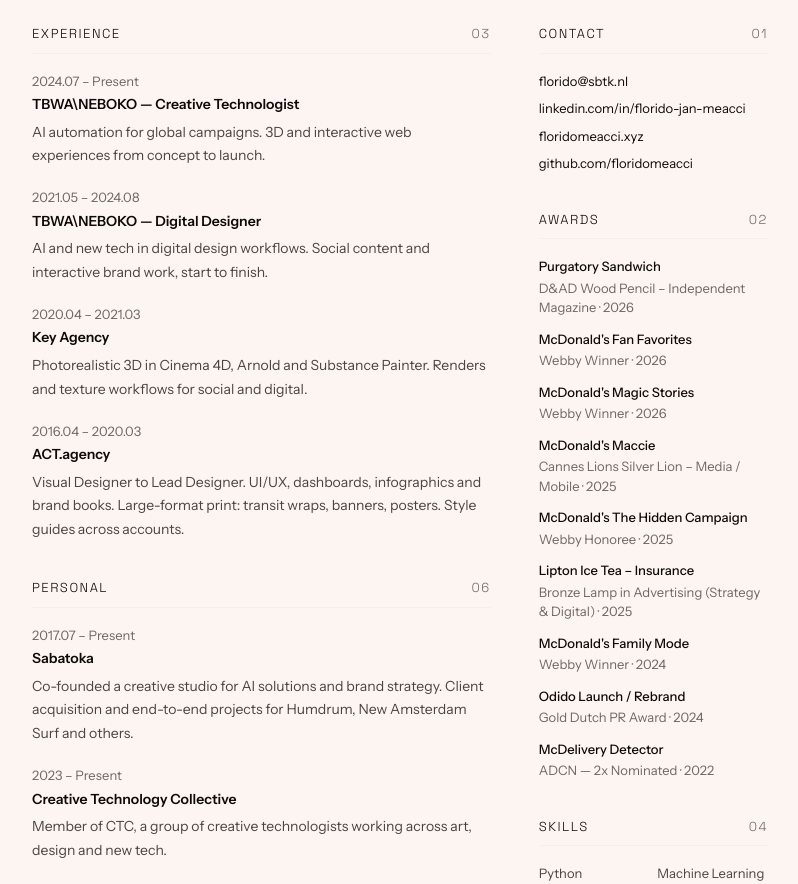
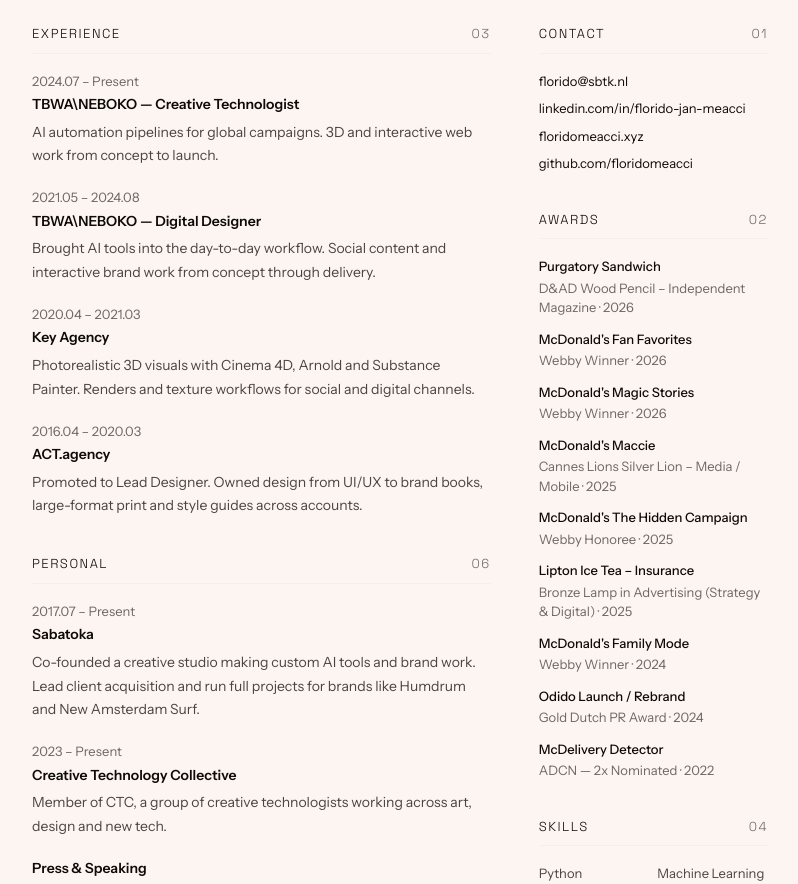
Before and after one commit to floridomeacci/2026portfolio, a Vue app: page /about in a window 1280 px wide. Shown: the part 240-1124 px from the top of the page, without its empty margins (240-1038 px from the left). Built offline with nearby package versions, Linux system fonts and the light colour scheme.

Commit message:
Sync portfolio text with CV v4 + fix reddituser.info iframe

```diff
--- a/src/pages/AboutPage.vue
+++ b/src/pages/AboutPage.vue
@@ -27,25 +27,25 @@
             <div class="entry">
               <span class="date">2024.07 &#x2013; Present</span>
               <span class="company">TBWA\NEBOKO &#x2014; Creative Technologist</span>
-              <span class="body-text">AI automation for global campaigns. 3D and interactive web experiences from concept to launch.</span>
+              <span class="body-text">AI automation pipelines for global campaigns. 3D and interactive web work from concept to launch.</span>
             </div>
 
             <div class="entry">
               <span class="date">2021.05 &#x2013; 2024.08</span>
               <span class="company">TBWA\NEBOKO &#x2014; Digital Designer</span>
-              <span class="body-text">AI and new tech in digital design workflows. Social content and interactive brand work, start to finish.</span>
+              <span class="body-text">Brought AI tools into the day-to-day workflow. Social content and interactive brand work from concept through delivery.</span>
             </div>
 
             <div class="entry">
               <span class="date">2020.04 &#x2013; 2021.03</span>
               <span class="company">Key Agency</span>
-              <span class="body-text">Photorealistic 3D in Cinema 4D, Arnold and Substance Painter. Renders and texture workflows for social and digital.</span>
+              <span class="body-text">Photorealistic 3D visuals with Cinema 4D, Arnold and Substance Painter. Renders and texture workflows for social and digital channels.</span>
             </div>
 
             <div class="entry">
               <span class="date">2016.04 &#x2013; 2020.03</span>
               <span class="company">ACT.agency</span>
-              <span class="body-text">Visual Designer to Lead Designer. UI/UX, dashboards, infographics and brand books. Large-format print: transit wraps, banners, posters. Style guides across accounts.</span>
+              <span class="body-text">Promoted to Lead Designer. Owned design from UI/UX to brand books, large-format print and style guides across accounts.</span>
             </div>
           </section>
 
@@ -55,7 +55,7 @@
             <div class="entry">
               <span class="date">2017.07 &#x2013; Present</span>
               <span class="company">Sabatoka</span>
-              <span class="body-text">Co-founded a creative studio for AI solutions and brand strategy. Client acquisition and end-to-end projects for Humdrum, New Amsterdam Surf and others.</span>
+              <span class="body-text">Co-founded a creative studio making custom AI tools and brand work. Lead client acquisition and run full projects for brands like Humdrum and New Amsterdam Surf.</span>
             </div>
 
             <div class="entry">
@@ -128,7 +128,7 @@
             <div class="skills-grid">
               <div class="sk-row"><span class="l">Python</span><span class="r">Machine Learning</span></div>
               <div class="sk-row"><span class="l">n8n / low-code</span><span class="r">Public Speaking</span></div>
-              <div class="sk-row"><span class="l">Prototyping</span><span class="r">AI consultancy</span></div>
+              <div class="sk-row"><span class="l">Prototyping</span><span class="r">Data Science</span></div>
               <div class="sk-row"><span class="l">3D / C4D</span><span class="r">UI / UX</span></div>
               <div class="sk-row"><span class="l">Web Dev</span><span class="r">Automation</span></div>
             </div>
--- a/src/pages/CasesPage.vue
+++ b/src/pages/CasesPage.vue
@@ -113,7 +113,7 @@
   {
     title: "McDonald's Fan Favorites",
     client: "McDonald's — TBWA\\NEBOKO",
-    description: "Fans in Spain, Portugal and the Netherlands built their own McDonald's menu, then AI turned it into images. I ran the pipeline. We made over 4 million visuals before launch.",
+    description: "Fans across Spain, Portugal and the Netherlands built their own McDonald's menu with AI. I pre-rendered over 4 million unique combinations.",
     tags: ['AI', 'Pipeline', 'Generative'],
     darkBg: true,
     images: [img('fanfavorites.webp'), img('fanfavo1.webp'), img('fanfavo2.webp'), img('fanfavo3.webp'), img('fanfavo4.webp')]
@@ -121,7 +121,7 @@
   {
     title: 'LG Radio Optimism',
     client: 'LG Electronics — Global',
-    description: "User stories became AI-generated songs and album covers. I built the live album-cover generator with Adobe Firefly.",
+    description: "User stories became AI-generated songs and album covers using Adobe Firefly. Albums and tracks were generated live, so each listener got a unique experience.",
     tags: ['AI', 'Real-time', 'Global Campaign'],
     youtube: 'https://www.youtube.com/embed/1y2SWAntro8',
     images: [img('lg.webp'), '/images/lgradio1.webp', '/images/lgradio2.webp']
@@ -143,7 +143,7 @@
   {
     title: "McDonald's Family Mode",
     client: "McDonald's Netherlands — TBWA\\NEBOKO",
-    description: "McDonald's placemats became AR board games. I did the 3D characters, rigging, animation and web assets. Over a million avatars made.",
+    description: "An interactive feature in the McDonald's App that turned physical placemats into AR board games. Users made family avatars and read along with Happy Meal books. Over a million avatars were made.",
     tags: ['3D', 'AR', 'App Feature', 'Webby Winner 2024'],
 
     video: '/cases/videos/AvatarCreator.mp4',
--- a/src/pages/LandingPage.vue
+++ b/src/pages/LandingPage.vue
@@ -151,7 +151,7 @@
         </div>
         <router-link to="/about" class="about-card">
           <div class="about-content">
-            <p class="about-text">Creative Technologist at TBWA\NEBOKO, somewhere between design and development. I build AI-driven campaigns, interactive installations and digital products. I just want to make ideas into things people can use.</p>
+            <p class="about-text">Creative Technologist at TBWA\NEBOKO. I connect brand strategy, automation and applied AI to build systems that actually work. Campaigns, tools, installations - if it needs a mix of design and code, that's my lane.</p>
             <span class="view-about">Read more <span class="arrow">&rarr;</span></span>
           </div>
         </router-link>
@@ -278,7 +278,7 @@
   { url: 'https://www.figma.com/community/plugin/1626934504810261537', label: 'Filters & Grain', desc: 'A Figma plugin for color grading, film grain and vignette. No Photoshop needed.', noEmbed: true, thumb: 'figma.webp' },
   { url: 'https://www.latentsearch.net/', label: 'latentsearch.net', desc: 'Every search result is AI-generated. It looks normal, but the content is fake.' },
   { url: 'https://creditswap.app', label: 'creditswap.app', desc: 'A private marketplace for reselling AI API credit. Buyers pay less, sellers monetize unused capacity.' },
-  { url: 'https://reddituser.info', label: 'reddituser.info', desc: 'Paste a Reddit username, get an AI-generated report with graphs. Activity, interests, posting habits.' },
+  { url: 'https://reddituser.info', label: 'reddituser.info', desc: 'Paste a Reddit username, get an AI-generated report with graphs. Activity, interests, posting habits.', noEmbed: true, thumb: 'reddit2.png' },
 ]
 
 const loopPassion = computed(() => [...passionProjects, ...passionProjects, ...passionProjects])
```
Also changed, not shown: vercel.json.
